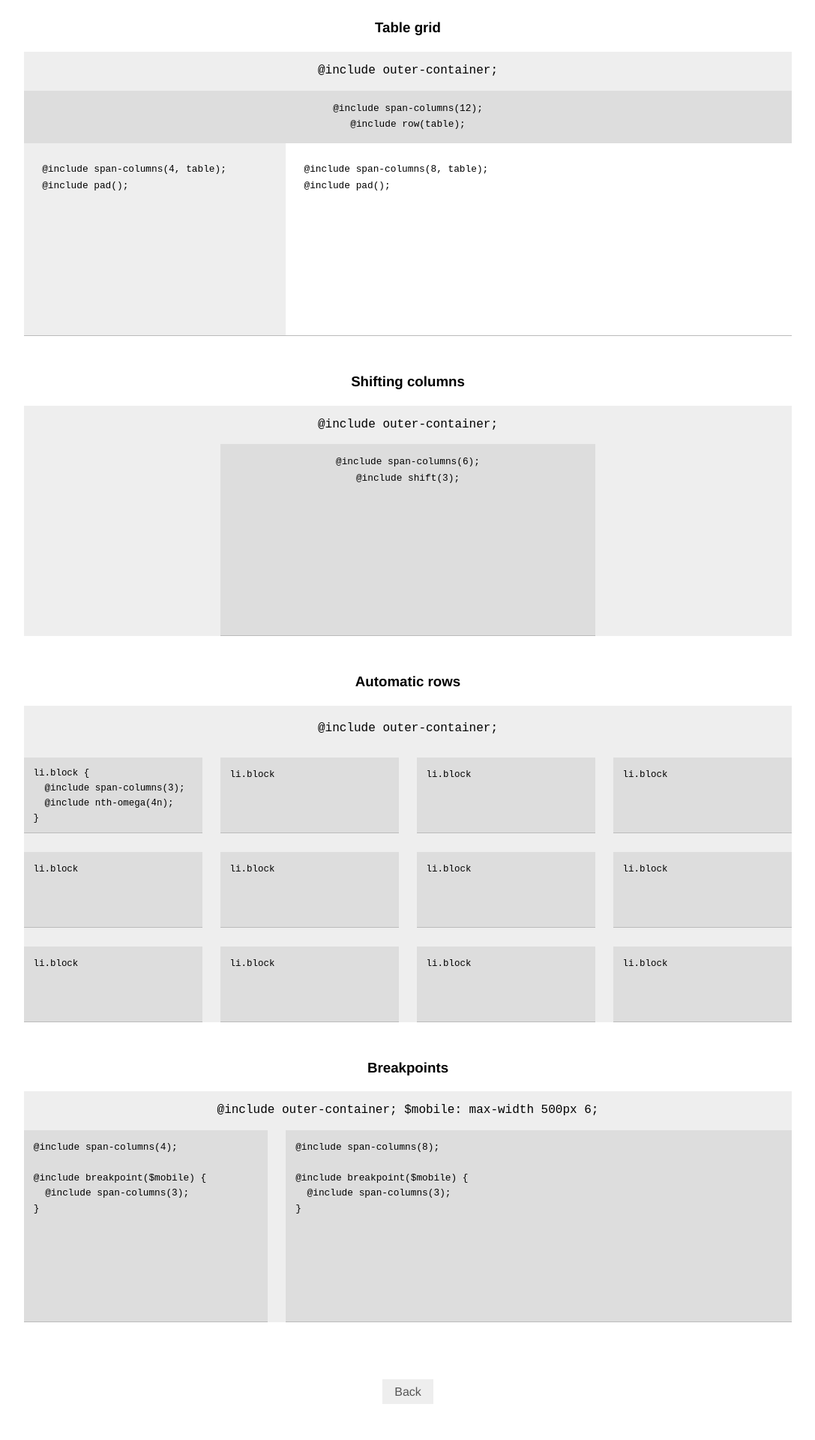
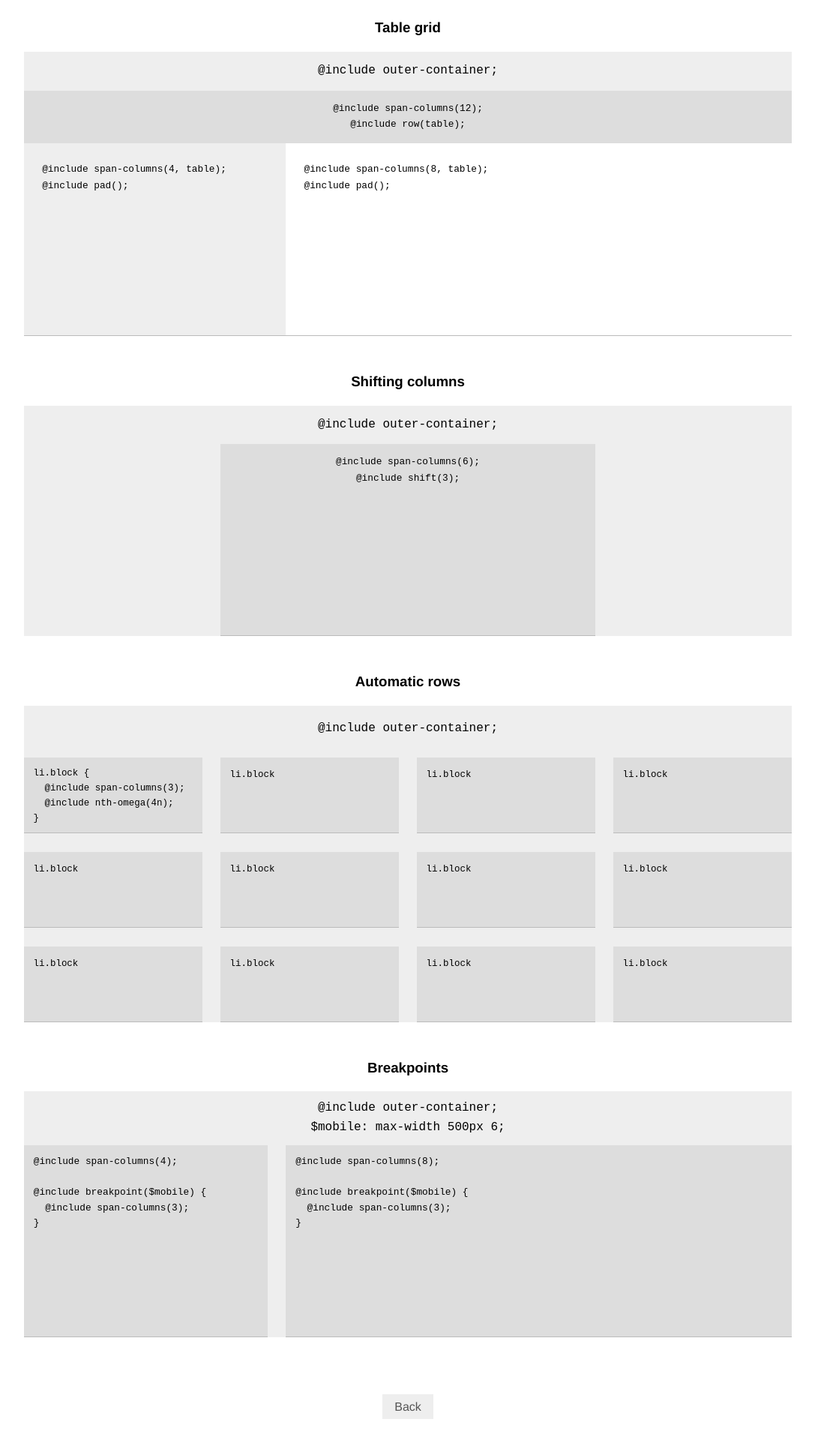
Before and after one commit to thoughtbot/neat, a Jekyll site: the page built from examples/index.html, in a window 1280 px wide. Shown: the part 1318-3238 px from the top of the page at 75% size, without its empty margins (96-1183 px from the left). Built offline with Jekyll 4.4.1, drawn with Linux system fonts in a browser that asks for light colours.

Commit message:
Make the container code for the breakpoint() example more readable

```diff
--- a/_sass/mobile-example.scss
+++ b/_sass/mobile-example.scss
@@ -79,6 +79,10 @@ section {
 
   &.sixth {
 
+    > pre {
+      padding: 10px 0;
+    }
+
     @include breakpoint($mobile) {
       font-size: 0.9em;
       line-height: 1.5em;
@@ -90,6 +94,7 @@ section {
       text-align: left;
       padding: 1em;
     }
+
     div#alpha {
       @include span-columns(4);
 
--- a/css/mobile-example.css
+++ b/css/mobile-example.css
@@ -212,6 +212,8 @@ section {
     background-color: #eee; }
   section.third div#alpha article {
     background-color: #FFF; }
+  section.sixth > pre {
+    padding: 10px 0; }
   @media screen and (max-width: 500px) {
     section.sixth {
       font-size: 0.9em;
--- a/examples/index.html
+++ b/examples/index.html
@@ -142,8 +142,10 @@ li.block {
 <h3>Breakpoints</h3>
 
 <section class="sixth">
-<code>@include outer-container; $mobile: max-width 500px 6;
-</code>
+<pre>
+@include outer-container;
+$mobile: max-width 500px 6;
+</pre>
   <div id="alpha">
 <pre>
 @include span-columns(4);
```
